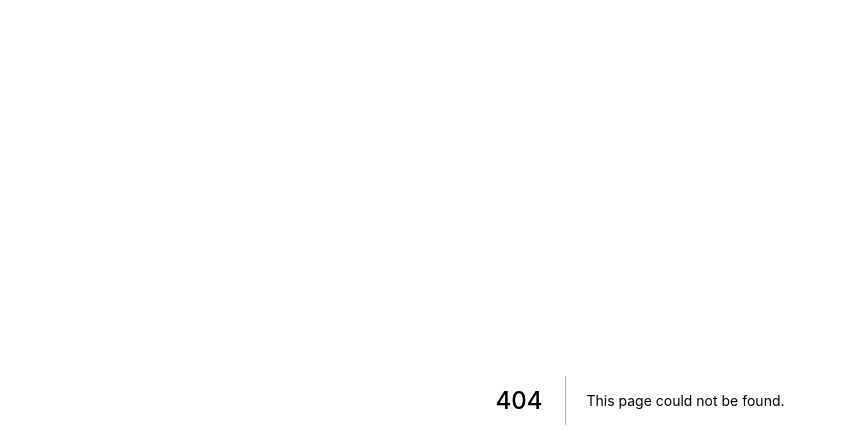
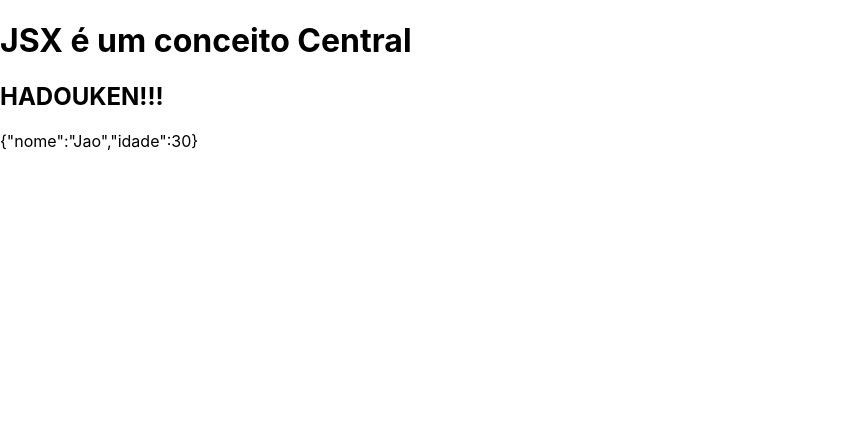
Before and after one commit to stanycruz/fundamentos, a Next.js app: page /jsx in a window 1280 px wide. Before the commit this address had no page. Shown: the top 448 px of the page, without its empty margins (0-846 px from the left). Built offline with nearby package versions, Linux system fonts and the light colour scheme.

Commit message:
Integração JavaScript/JSX

```diff
--- /dev/null
+++ b/src/pages/jsx.jsx
@@ -0,0 +1,18 @@
+export default function Jsx() {
+    const titulo = <h1>JSX é um conceito Central</h1>
+    const obj = { nome: 'Jao', idade: 30 }
+
+    function subtitulo() {
+        return <h2>{'hadouken!!!'.toUpperCase()}</h2>
+    }
+
+    return (
+        <div>
+            {titulo}
+            {subtitulo()}
+            <p>
+                {JSON.stringify(obj)}
+            </p>
+        </div>
+    )
+}
```
